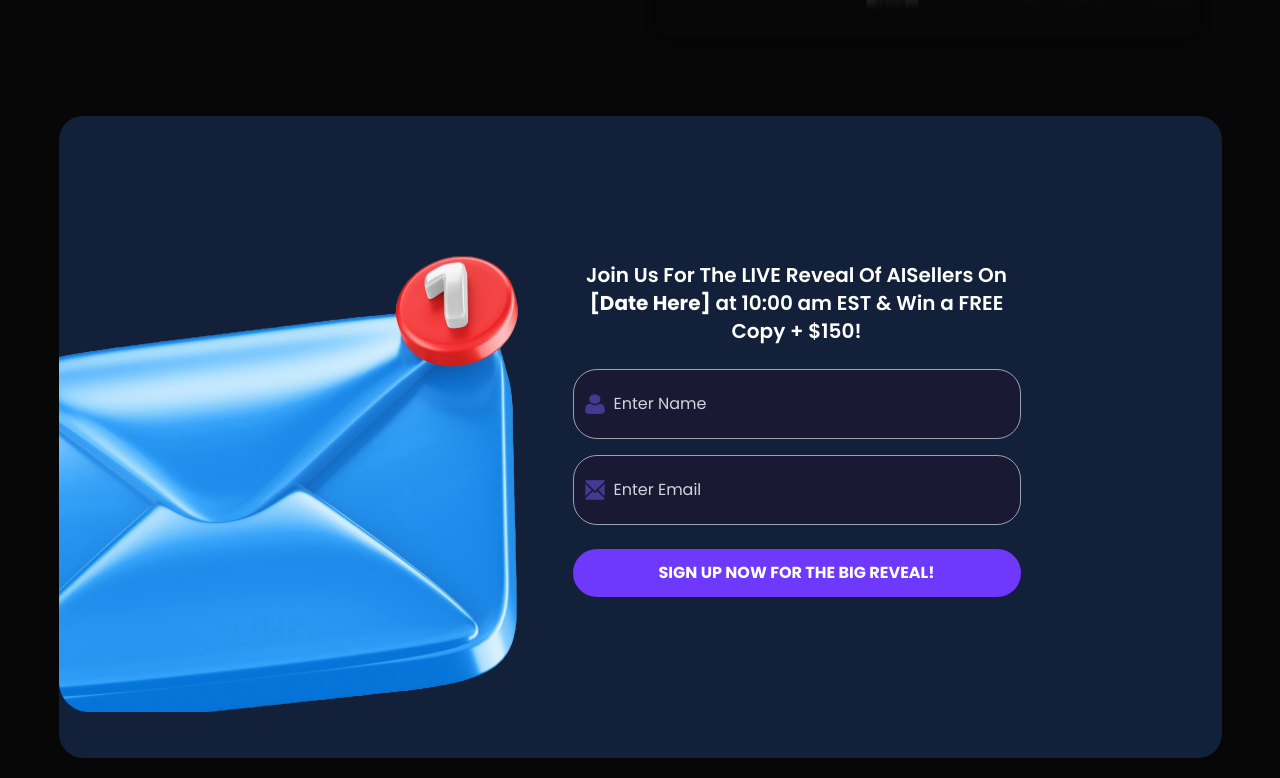
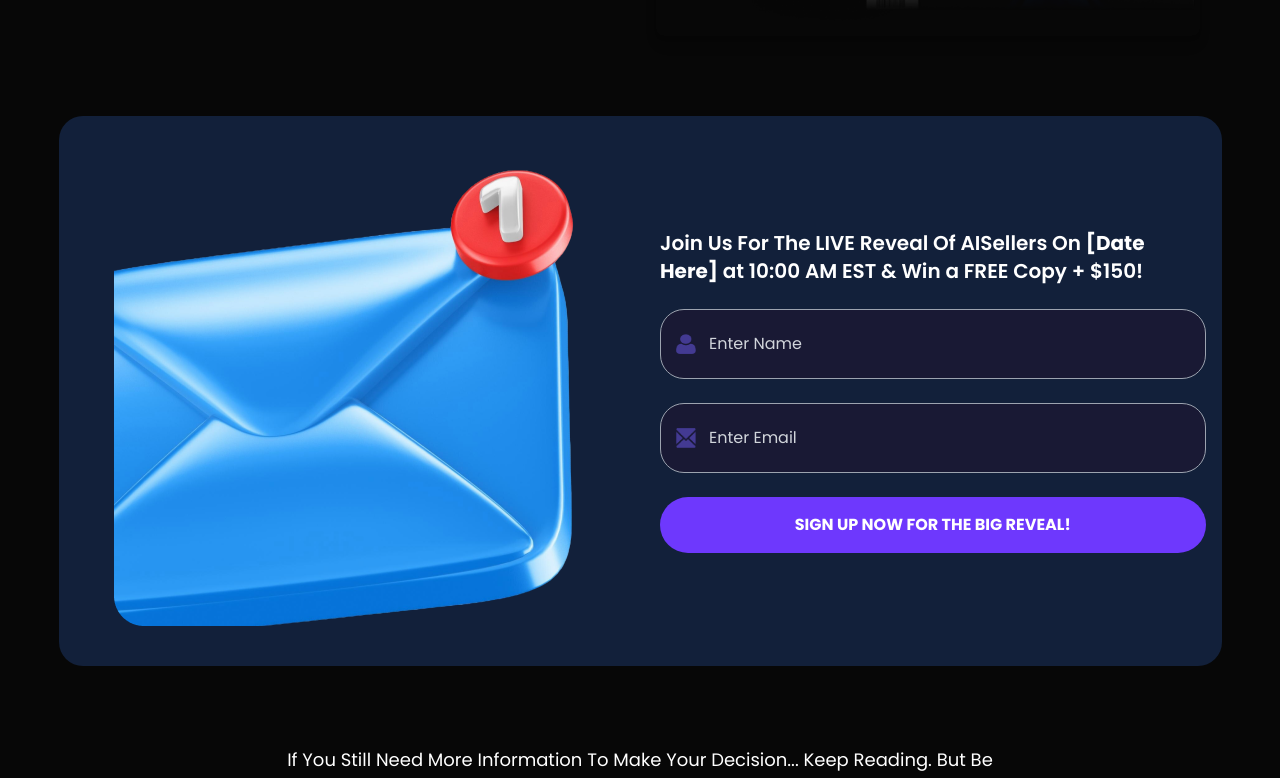
Before and after one commit to atAshishGaur/AISeller, a React (Create React App) app: page / in a window 1280 px wide. Shown: the part 1973-2751 px from the top of the page. Built offline with nearby package versions, Linux system fonts and the light colour scheme.

Commit message:
committtttt

```diff
--- a/src/components/main.js
+++ b/src/components/main.js
@@ -56,56 +56,50 @@
 
 
 </div>
-<div className="bg-[#12203A] max-w-full w-[1163px] rounded-3xl h-[642px] mx-auto mt-20 flex flex-wrap items-center">
-  <div className="mt-20 flex justify-center w-full md:w-auto">
-    <img src={message} alt="message" className="" />
+<div className="bg-[#12203A] w-full max-w-[1163px] rounded-3xl mx-auto mt-20 px-4 py-10 flex flex-col lg:flex-row items-center gap-10">
+  <div className="flex justify-center w-full lg:w-1/2">
+    <img src={message} alt="message" className="max-w-full h-auto" />
   </div>
 
-<div className="flex flex-col w-full md:w-auto md:ml-12 space-y-6 max-w-md mx-auto">
- <p className="text-xl text-white font-semibold max-w-lg text-center -mt-4">
-  Join Us For The LIVE Reveal Of AISellers On <span className="font-bold">[Date Here]</span> at 10:00 am EST &amp; Win a FREE Copy + $150!
-</p>
+  {/* Form Section */}
+  <div className="flex flex-col items-center lg:items-start w-full lg:w-1/2 space-y-6">
+    <p className="text-xl text-white font-semibold text-center lg:text-left">
+      Join Us For The LIVE Reveal Of AISellers On <span className="font-bold">[Date Here]</span> at 10:00 AM EST &amp; Win a FREE Copy + $150!
+    </p>
 
-
-  <div className="flex flex-col space-y-4">
-
-    <div className="relative">
+    <div className="relative w-full">
       <img
         src={profile}
         alt="profile icon"
-        className="absolute left-3 top-1/2 transform -translate-y-1/2 w-5 h-5 opacity-50 pointer-events-none"
+        className="absolute left-4 top-1/2 transform -translate-y-1/2 w-5 h-5 opacity-50 pointer-events-none"
       />
       <input
         type="text"
         placeholder="Enter Name"
-         className="w-full max-w-[500px] h-[60px] sm:h-[65px] md:h-[70px] rounded-3xl border border-gray-400 px-6 sm:px-8 md:px-10 py-2 focus:ring-[#6E38FD] bg-[#191934] text-white placeholder:text-gray-300"
+        className="w-full h-[60px] sm:h-[65px] md:h-[70px] pl-12 pr-6 rounded-3xl border border-gray-400 bg-[#191934] text-white placeholder:text-gray-300 focus:ring-[#6E38FD] outline-none"
       />
     </div>
 
-    {/* Email Input with Email Icon */}
-    <div className="relative">
+    <div className="relative w-full">
       <img
         src={email}
         alt="email icon"
-        className="absolute left-3 top-1/2 transform -translate-y-1/2 w-5 h-5 opacity-50 pointer-events-none"
+        className="absolute left-4 top-1/2 transform -translate-y-1/2 w-5 h-5 opacity-50 pointer-events-none"
       />
-  <input
-  type="email"
-  placeholder="Enter Email"
-  className="w-full max-w-[500px] h-[60px] sm:h-[65px] md:h-[70px] rounded-3xl border border-gray-400 px-6 sm:px-8 md:px-10 py-2 focus:ring-[#6E38FD] bg-[#191934] text-white placeholder:text-gray-300"
-/>
+      <input
+        type="email"
+        placeholder="Enter Email"
+        className="w-full h-[60px] sm:h-[65px] md:h-[70px] pl-12 pr-6 rounded-3xl border border-gray-400 bg-[#191934] text-white placeholder:text-gray-300 focus:ring-[#6E38FD] outline-none"
+      />
+    </div>
 
-    </div>
+    {/* Submit Button */}
+    <button className="bg-[#6E38FD] hover:bg-[#582bd1] text-white font-bold rounded-full px-6 py-4 w-full transition">
+      SIGN UP NOW FOR THE BIG REVEAL!
+    </button>
   </div>
-
-
-  <button className="bg-[#6E38FD] hover:bg-[#582bd1] text-white font-bold rounded-full px-6 py-3 mt-2 max-w-md w-full transition">
-    SIGN UP NOW FOR THE BIG REVEAL!
-  </button>
 </div>
 
-
-</div>
 <div className="mt-[80px] flex flex-col items-center text-center max-w-3xl mx-auto px-4 space-y-6">
   <div className="text-white text-lg">
     If You Still Need More Information To Make Your Decision... Keep Reading. But Be Aware: If You Take The Time To Read Every Word On This Page, All 1,000 Seats May Be Gone.&nbsp;<br/><br/>
```
